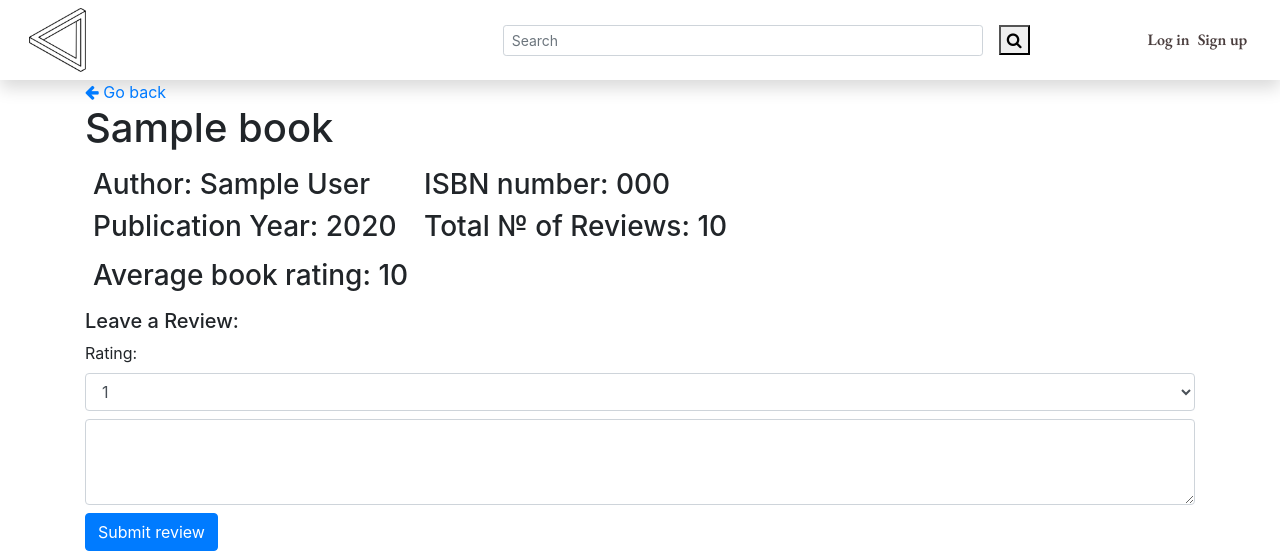
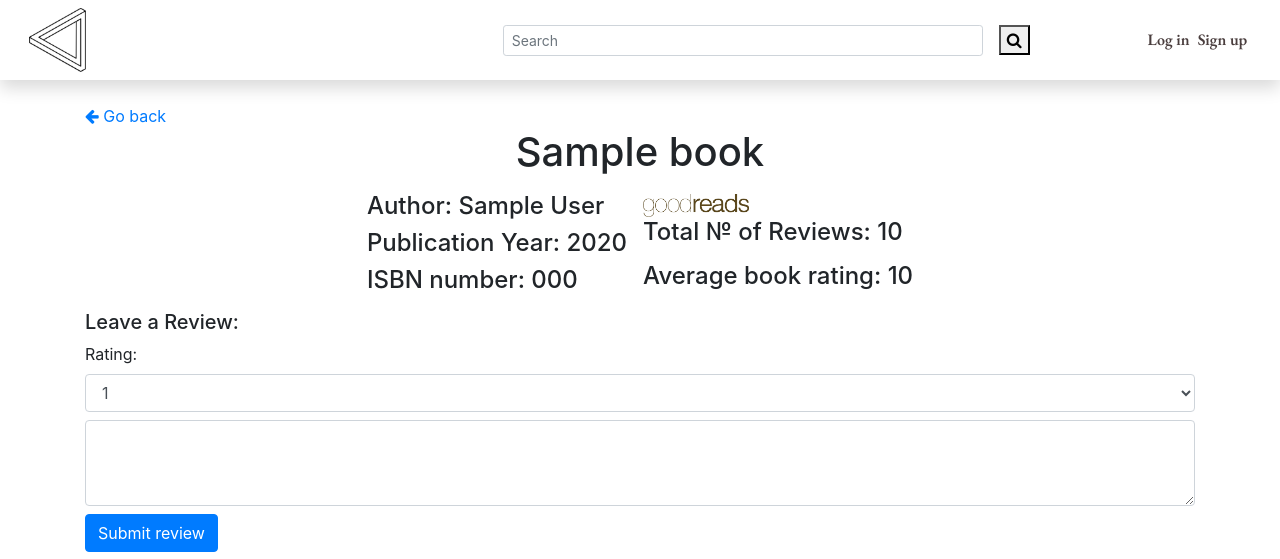
Before and after one commit to ValtrX/Project1Harvard, a Flask app: template templates/book.html in a window 1280 px wide. Shown: the top 559 px of the page. Run offline with Flask 2, Linux system fonts and the light colour scheme; the template is opened without the code that fills it: most values are stand-ins (such as "Sample title", 1, 10 or a date in 2020); parts of the project's set-up code (start-up, migrations or seed data) failed here and were passed over; some libraries are stand-ins or nearby versions.

Commit message:
Try #1 of getting data from the API on searching

```diff
--- a/application.py
+++ b/application.py
@@ -1,11 +1,13 @@
 import os #Importa library de Operation Systems
 import requests #something about the API
+import itertools
 
 from flask import Flask, render_template, session, request, flash, logging, redirect, url_for
 from flask_session import Session
 from sqlalchemy import create_engine
 from sqlalchemy.orm import scoped_session, sessionmaker
 from flask_bcrypt import Bcrypt
+from itertools import chain # Format searching tuples for searching
 
 #FLASK Bcrypt code
 app = Flask(__name__)
@@ -40,6 +42,10 @@ db = scoped_session(sessionmaker(bind=engine)) # (SQL ALCHEMY) Creas diferentes
 
 books = db.execute("SELECT * FROM books LIMIT 1").fetchall() # Call books for index
 
+
+
+
+
 @app.route("/", methods=["GET", "POST"])
 def index():
     if request.method =="GET":
@@ -47,10 +53,24 @@ def index():
         booksearch = "%{}%".format(booksearchrequest) #Book search result formating
 
         #Book search result Query
-        booksearchdata = db.execute("SELECT * FROM books WHERE (author LIKE :booksearch) OR (title LIKE :booksearch) OR (isbn LIKE :booksearch)",{"booksearch":booksearch}).fetchall()
-        print(booksearchdata)
+        booksearchdata = db.execute("SELECT * FROM books WHERE (author ILIKE :booksearch) OR (title ILIKE :booksearch) OR (isbn ILIKE :booksearch)",{"booksearch":booksearch}).fetchall()
+        isbn_search = db.execute("SELECT isbn FROM books WHERE (author ILIKE :booksearch) OR (title ILIKE :booksearch) OR (isbn ILIKE :booksearch)",{"booksearch":booksearch}).fetchall()
+        f_isbn_search = ','.join(map(str,chain.from_iterable(isbn_search))) #Getting isbn numbers of the search
 
-    return render_template("index.html", books=books, booksearchdata=booksearchdata)
+        test_isbn = requests.get("https://www.goodreads.com/book/review_counts.json",
+        params={"key": "P1SeBqMxamC66BsKtE5BOg", "isbns": "{}".format(f_isbn_search)})
+        isbn_json = test_isbn.json()
+        isbn_data = isbn_json['books']
+        print(isbn_data)
+
+        for item in isbn_data: #Getting values from the dictionary
+
+            book_api_total = item['work_ratings_count']
+            book_api_avg = item['average_rating']
+
+            print(book_api_total, book_api_avg)
+
+    return render_template("index.html", books=books, booksearchdata=booksearchdata, book_api_avg=book_api_avg, book_api_total=book_api_total, isbn_data=isbn_data, itertools=itertools)
 
 @app.route("/book/<int:book_id>", methods=["GET","POST"]) #Book details page
 def book(book_id):
@@ -63,7 +83,8 @@ def book(book_id):
 
     f_isbn = ''.join(book_isbn) # Formated isbn
 
-    isbn_res = requests.get("https://www.goodreads.com/book/review_counts.json", params={"key": "P1SeBqMxamC66BsKtE5BOg", "isbns": "{}".format(f_isbn)}) # API code to get ISBN number from book_isbn variable
+    isbn_res = requests.get("https://www.goodreads.com/book/review_counts.json",
+    params={"key": "P1SeBqMxamC66BsKtE5BOg", "isbns": "{}".format(f_isbn)}) # API code to get ISBN number from book_isbn variable
 
     isbn_json = isbn_res.json() #Converting the Request to JSON
 
@@ -107,6 +128,7 @@ def book(book_id):
 
     return render_template("book.html", books=books, book=book, url=url, book_api_total=book_api_total, book_api_avg=book_api_avg, book_reviews=book_reviews)
 
+
 @app.route("/register", methods=["GET", "POST"]) #Register Page
 def register():
     if request.method =="POST":
@@ -141,7 +163,6 @@ def login():
 
         # Formatting password & Username
         f_pass = ''.join(passworddata) #Formated password
-        print(f_pass)
 
         pw_hash = bcrypt.generate_password_hash(f_pass).decode('utf-8') #Passowrd Hashing
         passcrypt = bcrypt.check_password_hash(f_pass, password)
--- a/templates/book.html
+++ b/templates/book.html
@@ -8,16 +8,18 @@
 
 <div class="container"> <!-- Book Container -->
     <a href="{{ url }}"><i class="fa fa-arrow-left" aria-hidden="true"></i> Go back</a>
-    <h1>{{ book.title }}</h1>
-    <div class="d-flex">
+    <h1 class="text-center pb=2">{{ book.title }}</h1>
+    <div class="d-flex justify-content-center">
         <div class="p-2">
-            <h3>Author: {{ book.author }}</h3>
-            <h3>Publication Year: {{ book.year }}</h3>
-            <h3 class="pt-2">Average book rating: {{ book_api_avg }}</h3>
+            <h4>Author: {{ book.author }}</h4>
+            <h4>Publication Year: {{ book.year }}</h4>
+            <h4>ISBN number: {{ book.isbn }}</h4>
+
         </div>
         <div class="p-2">
-            <h3>ISBN number: {{ book.isbn }}</h3>
-            <h3>Total № of Reviews: {{ book_api_total }}</h3>
+            <img src="{{url_for('static', filename='goodreads.png')}}" height="24" alt="goodreads-logo">
+            <h4>Total № of Reviews: {{ book_api_total }}</h4>
+            <h4 class="pt-2">Average book rating: {{ book_api_avg }}</h4>
         </div>
 
     </div>
--- a/templates/layout.html
+++ b/templates/layout.html
@@ -25,11 +25,13 @@
     </style>
 </head>
 <body>
-    <div id="Header" class="d-flex justify-content-around w-100 mh-25 pt-2 pb-2 shadow" style="max-height: 80px;"> <!-- Header -->
-        <div class="logo">
-            <img src="{{url_for('static', filename='logo.png')}}" alt="Logo" class="h-100" href="{{ url_for('index') }}" ></img> <!-- Logo text or image -->
+    <div id="Header" class="d-flex justify-content-around w-100 mh-25 pt-2 pb-2 shadow mb-4" style="max-height: 80px;"> <!-- Header -->
+        <div class="logo"> <!-- Logo text or image -->
+            <a href="{{ url_for('index') }}">
+                <img src="{{url_for('static', filename='logo.png')}}" alt="Logo" class="h-100" ></img>
+            </a>
         </div>
-        <form class="form-inline active-cyan-4 w-50 text-center d-flex justify-content-center" method="GET"> <!-- Search bar -->
+        <form class="form-inline active-cyan-4 w-50 text-center d-flex justify-content-center" method="GET" action="{{ url_for('index') }}"> <!-- Search bar -->
                 <input class="form-control form-control-sm mr-3 w-75" type="text" placeholder="Search" name="search">
             <button type="submit"><i class="fa fa-search" aria-hidden="true"></i></button>
         </form>
```
Also changed, not shown: templates/index.html (+10 -6 lines), static/goodreads.png (added).
